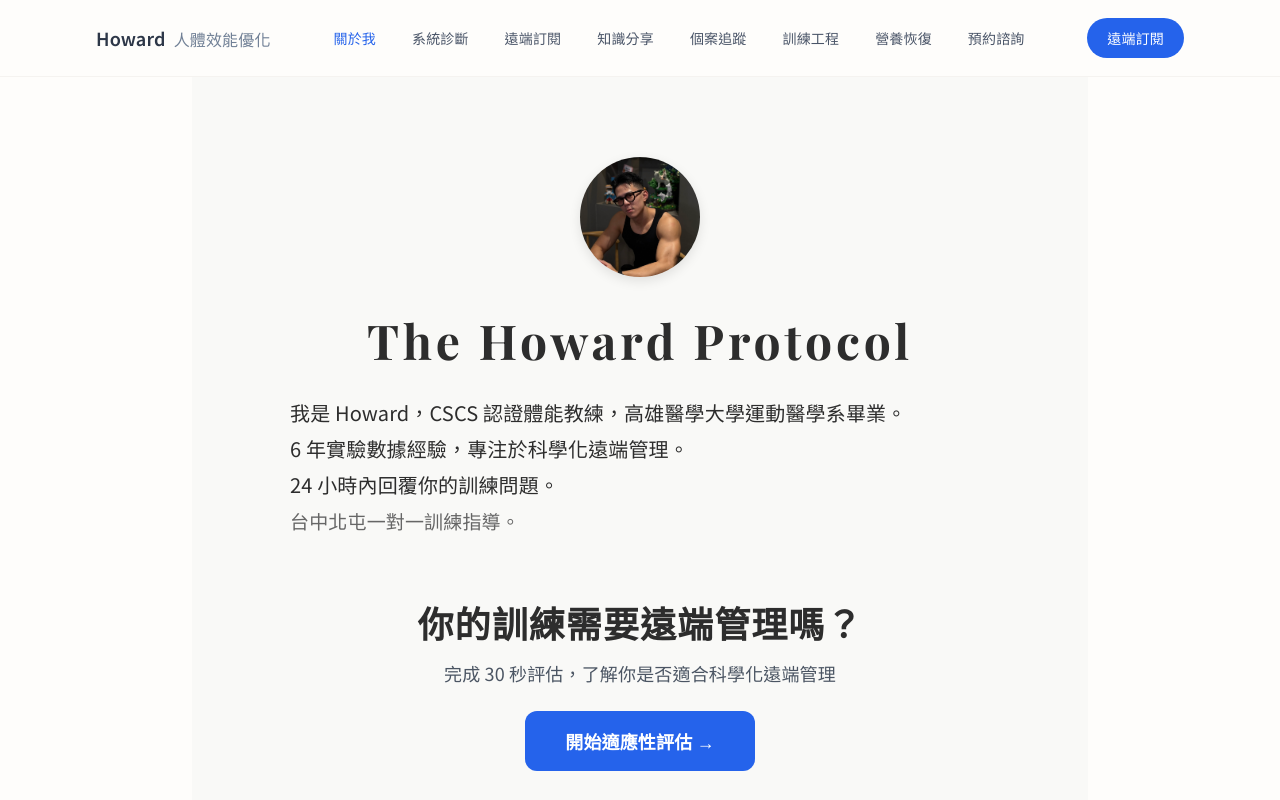
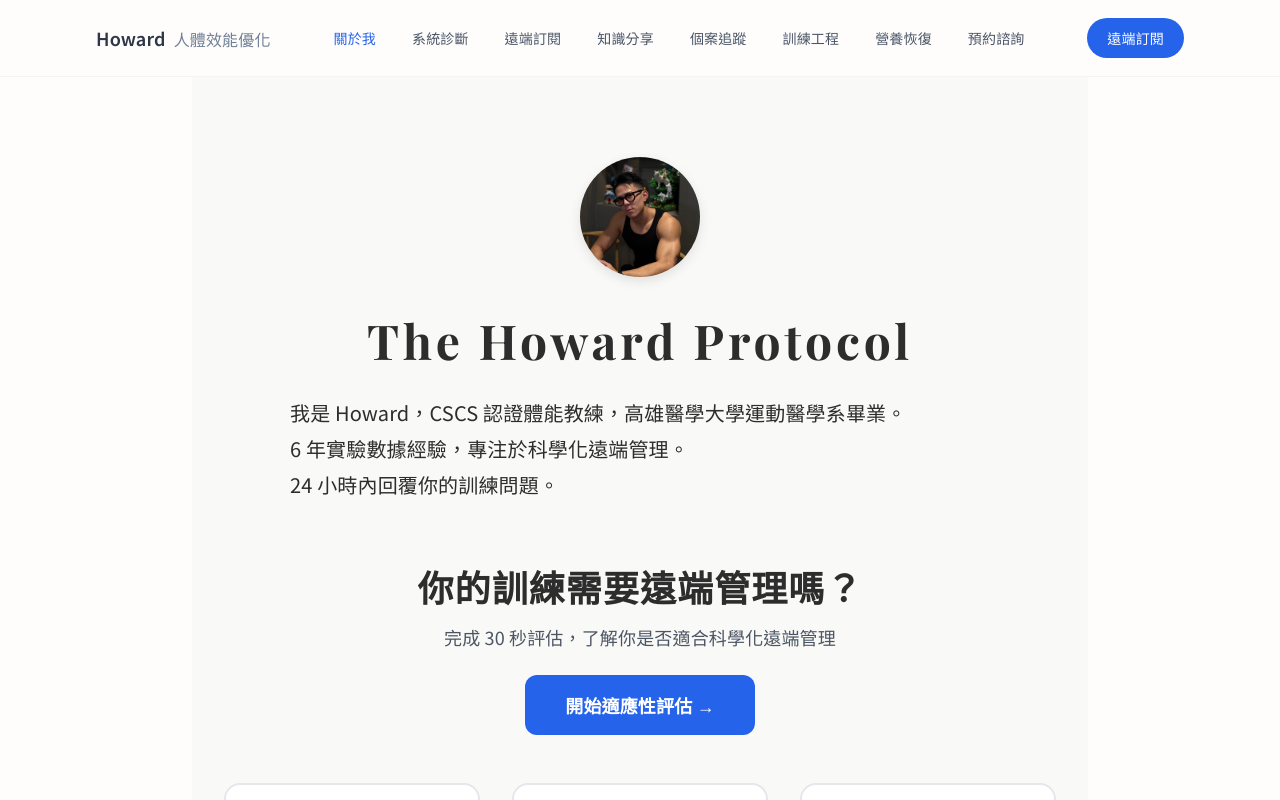
Before and after one commit to chenhoward456-hash/V3, a Next.js app: page / in a window 1280 px wide. Shown: the top 800 px of the page. Built offline with nearby package versions, Linux system fonts and the light colour scheme.

Commit message:
fix: 移除首頁台中北屯地理限制
- 移除首頁的「台中北屯一對一訓練指導」
- 避免外地客戶看到後直接滑掉
- 讓遠端服務成為全台灣適用的主要業務
- 台中地區的實體服務在診斷結果中再說明

```diff
--- a/app/page.tsx
+++ b/app/page.tsx
@@ -73,8 +73,7 @@ export default function HomePage() {
       <p className="doc-subtitle" style={{color: '#2D2D2D', maxWidth: '700px', margin: '0 auto 3rem', lineHeight: '1.8'}}>
         我是 Howard，CSCS 認證體能教練，高雄醫學大學運動醫學系畢業。<br />
         6 年實驗數據經驗，專注於科學化遠端管理。<br />
-        24 小時內回覆你的訓練問題。<br />
-        <span style={{fontSize: '0.95em', color: '#666'}}>台中北屯一對一訓練指導。</span>
+        24 小時內回覆你的訓練問題。
       </p>
 
       {/* 系統診斷導向 */}
```
